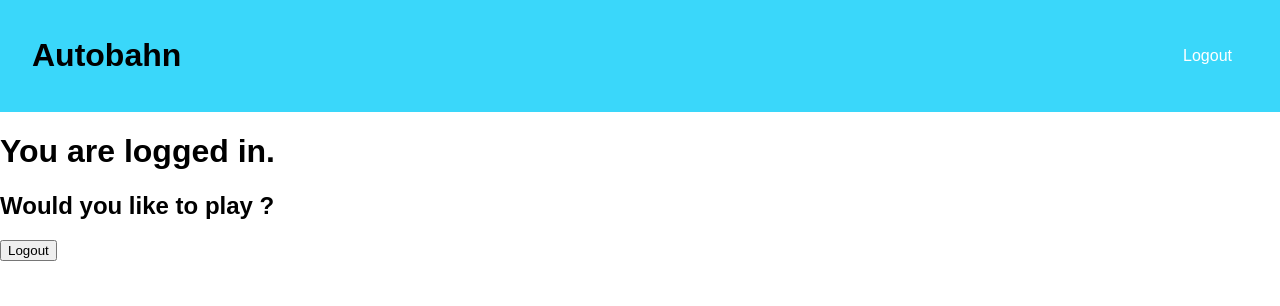
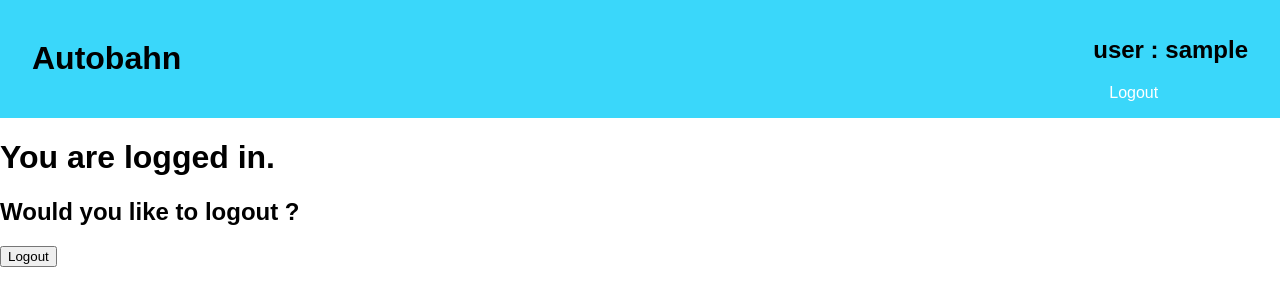
Before and after one commit to vaTheo/ReactFrontendAutoBahn, a React (Create React App) app in the folder my-app/: page /logout in a window 1280 px wide. Shown: the top 306 px of the page. Built offline with nearby package versions, Linux system fonts and the light colour scheme; sample sign-in values are in the browser's storage.

Commit message:
adding routes for logout

```diff
--- a/my-app/src/App.tsx
+++ b/my-app/src/App.tsx
@@ -2,27 +2,26 @@ import React from "react";
 import Logout from "./components/Logout"; // Assume you have a Dashboard component
 import Login from "./components/Login";
 import Register from "./components/Register";
-import HomePage from './pages/HomePage';
-
-import { BrowserRouter as Router, Route, Routes } from "react-router-dom";
+import HomePage from "./pages/HomePage";
+import { userAuth } from "./Hook/userAuth";
+import { BrowserRouter as Router, Route, Routes,Navigate  } from "react-router-dom";
 import Header from "./components/common/Headers";
 
 const App: React.FC = () => {
-  const userToken = localStorage.getItem("userToken");
+  const isAuthenticated = userAuth();
 
   return (
     <Router>
-      <Header/>
+      <Header />
       <Routes>
         <Route path="/" element={<HomePage />} />
         <Route path="/login" element={<Login />} />
-        <Route path="/register" element={<Register />} />{" "}
-        <Route path="/logout" element={<Logout />} />{" "}
+        <Route path="/register" element={<Register />} />
+        <Route path="/logout" element={isAuthenticated ? <Logout /> : <Navigate to="/login" />} />
         {/* Other routes go here */}
       </Routes>
     </Router>
   );
-
 };
 
 export default App;
--- /dev/null
+++ b/my-app/src/Hook/userAuth.ts
@@ -0,0 +1,4 @@
+export const userAuth = () => {
+    const userToken = localStorage.getItem('userToken');
+    return !!userToken;
+  };
--- a/my-app/src/components/Login.tsx
+++ b/my-app/src/components/Login.tsx
@@ -2,7 +2,7 @@
 // dotenv.config();
 import "./loginRegister.css";
 import React, { useState } from "react";
-import axios, { AxiosError } from "axios";
+import axios from "axios";
 import { IloginReq } from "../types/typesRequest";
 
 const LINK_BACKEND = "http://localhost:3001";
@@ -25,7 +25,7 @@ const Login: React.FC = () => {
         password: password,
       } as IloginReq);
 
-      if (response.status == 200) {
+      if (response.status === 200) {
         console.log(username);
         localStorage.setItem(
           "userToken",
@@ -34,7 +34,7 @@ const Login: React.FC = () => {
         localStorage.setItem("userID", response.headers.userid);
         localStorage.setItem("userName", username);
         console.log("Login successful:", response.data);
-        window.location.reload(); // Reload the page
+        // window.location.reload(); // Reload the page
       } else if (response.status === 201) {
       } else {
         // any other 2XX status
--- a/my-app/src/components/Logout.tsx
+++ b/my-app/src/components/Logout.tsx
@@ -1,13 +1,15 @@
 // import dotenv from 'dotenv';
 // dotenv.config();
 import "./Logout.css";
-import React, { useState } from "react";
+import React from "react";
 import axios from "axios";
-import { IlogoutReq } from "../types/typesRequest";
+import { useNavigate } from 'react-router-dom';
+
 
 const LINK_BACKEND = "http://localhost:3001";
+const Logout: React.FC = () => {
+  const navigate = useNavigate();
 
-const mainPage: React.FC = () => {
   const handleLogout = async () => {
     try {
       const token = localStorage.getItem("userToken");
@@ -27,24 +29,24 @@ const mainPage: React.FC = () => {
       );
 
       if (response.status === 200) {
-        console.log(`Logout backend successufull :` + { userName });
+        console.log(`Logout successful for user: ${userName}`);
       }
     } catch (err) {
       console.log("handleLogout" + err);
     } finally {
       //In nay case remove the token from the web application and relaoad page
       localStorage.removeItem("userToken");
-      window.location.reload(); // Reload the page
+      navigate('/');  // Navigate to the login page after logoutn
     }
   };
 
   return (
     <div>
       <h1>You are logged in.</h1>
-      <h2> Would you like to play ?</h2>
+      <h2> Would you like to logout ?</h2>
       <button onClick={handleLogout}>Logout</button>
     </div>
   );
 };
 
-export default mainPage;
+export default Logout;
--- a/my-app/src/components/common/Header.css
+++ b/my-app/src/components/common/Header.css
@@ -4,6 +4,14 @@ header {
     align-items: center;
     padding: 1rem 2rem;
     background-color: #3ad7fa;
+  }
+
+  .title-header{
+    display: flex;
+  }
+
+  .elements-header{
+    display: flexbox;
   }
 
   nav a {
--- a/my-app/src/components/common/Headers.tsx
+++ b/my-app/src/components/common/Headers.tsx
@@ -1,17 +1,23 @@
-import './Header.css';
+import "./Header.css";
 import React from "react";
 import { Link } from "react-router-dom";
+import { userAuth } from "../../Hook/userAuth";
 
 const Header: React.FC = () => {
-  const userToken = localStorage.getItem("userToken");
+  const isAuthenticated = userAuth();
+  const userName = localStorage.getItem("userName") || null;
+
   return (
     <header>
-      <h1>Autobahn</h1>
-      <nav>
-        {!userToken && <Link to="/login">Login</Link>}
-        {!userToken && <Link to="/register">Register</Link>}
-        {userToken && <Link to="/logout">Logout</Link>}
-      </nav>
+      <h1 className="title-header">Autobahn</h1>
+      <div className="elements-header">
+        <h2 className="user-connected">user : {userName}</h2>
+        <nav>
+          {!isAuthenticated && <Link to="/login">Login</Link>}
+          {!isAuthenticated && <Link to="/register">Register</Link>}
+          {isAuthenticated && <Link to="/logout">Logout</Link>}
+        </nav>
+      </div>
     </header>
   );
 };
--- a/my-app/src/pages/HomePage.tsx
+++ b/my-app/src/pages/HomePage.tsx
@@ -1,6 +1,4 @@
 import React from 'react';
-import Header from '../components/common/Headers';
-
 const HomePage: React.FC = () => {
   return (
     <div>
```
